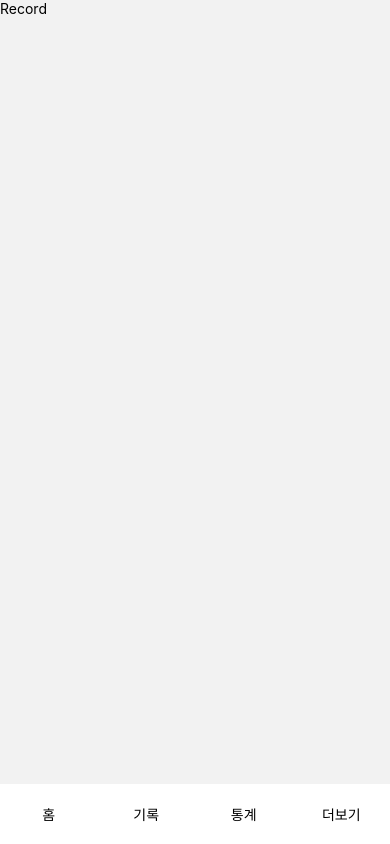
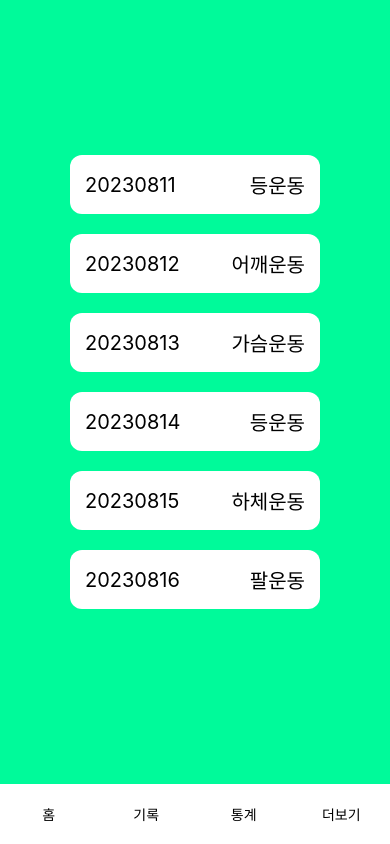
Before and after one commit to kigpand/healthinfo, a React Native app: screen /Record in a window 390 px wide. Built offline with nearby package versions, Linux system fonts and the light colour scheme.

Commit message:
운동기록 list 생성

```diff
--- /dev/null
+++ b/components/RecordList.tsx
@@ -0,0 +1,52 @@
+import {StyleSheet, Text, TouchableOpacity, View} from 'react-native';
+import {prevData, record} from '../data/data';
+import {mainColor} from '../style/color';
+import {useState} from 'react';
+
+export default function RecordList() {
+  const [modalItem, setModalItem] = useState<any>(null);
+
+  function onItemClick(title: string) {
+    const result = prevData.find(item => item.title === title);
+    if (result) {
+      setModalItem(result);
+    }
+  }
+  return (
+    <View style={styles.container}>
+      {record.map((item, i: number) => {
+        return (
+          <TouchableOpacity
+            style={styles.button}
+            onPress={() => onItemClick(item.exercise)}
+            key={i}>
+            <Text style={styles.text}>{item.date}</Text>
+            <Text style={styles.text}>{item.exercise}</Text>
+          </TouchableOpacity>
+        );
+      })}
+    </View>
+  );
+}
+
+const styles = StyleSheet.create({
+  container: {
+    flex: 1,
+    alignItems: 'center',
+    justifyContent: 'center',
+    backgroundColor: mainColor,
+  },
+  button: {
+    width: 250,
+    flexDirection: 'row',
+    justifyContent: 'space-between',
+    alignItems: 'center',
+    padding: 15,
+    marginBottom: 20,
+    backgroundColor: 'white',
+    borderRadius: 12,
+  },
+  text: {
+    fontSize: 20,
+  },
+});
--- a/data/data.ts
+++ b/data/data.ts
@@ -50,3 +50,30 @@ export const prevData = [
     set: 5,
   },
 ];
+
+export const record = [
+  {
+    date: '20230811',
+    exercise: '등운동',
+  },
+  {
+    date: '20230812',
+    exercise: '어깨운동',
+  },
+  {
+    date: '20230813',
+    exercise: '가슴운동',
+  },
+  {
+    date: '20230814',
+    exercise: '등운동',
+  },
+  {
+    date: '20230815',
+    exercise: '하체운동',
+  },
+  {
+    date: '20230816',
+    exercise: '팔운동',
+  },
+];
--- a/navigation/Record.tsx
+++ b/navigation/Record.tsx
@@ -1,9 +1,16 @@
-import {Text, View} from 'react-native';
+import {StyleSheet, View} from 'react-native';
+import RecordList from '../components/RecordList';
 
 export default function Record() {
   return (
-    <View>
-      <Text>Record</Text>
+    <View style={style.container}>
+      <RecordList />
     </View>
   );
 }
+
+const style = StyleSheet.create({
+  container: {
+    flex: 1,
+  },
+});
```
